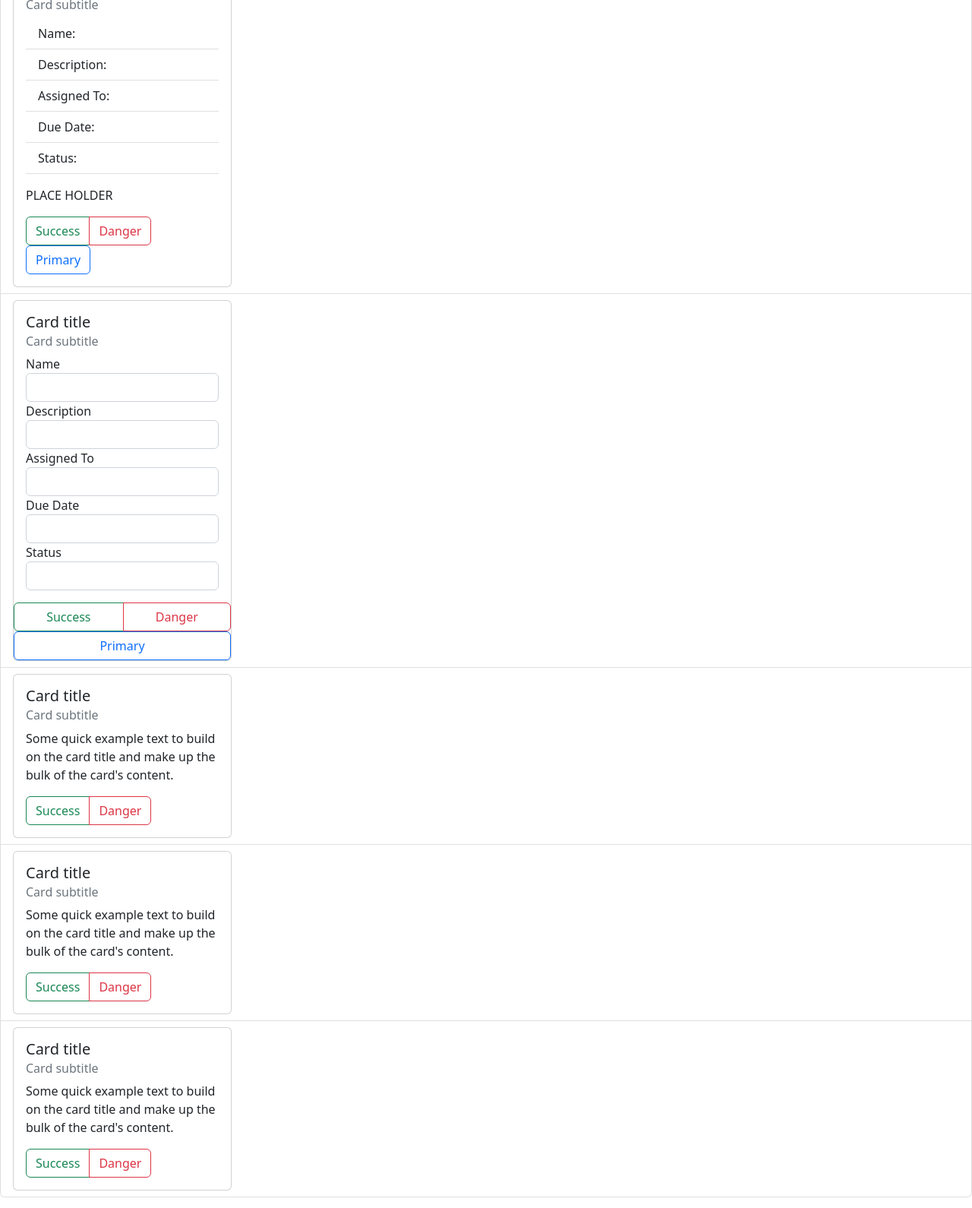
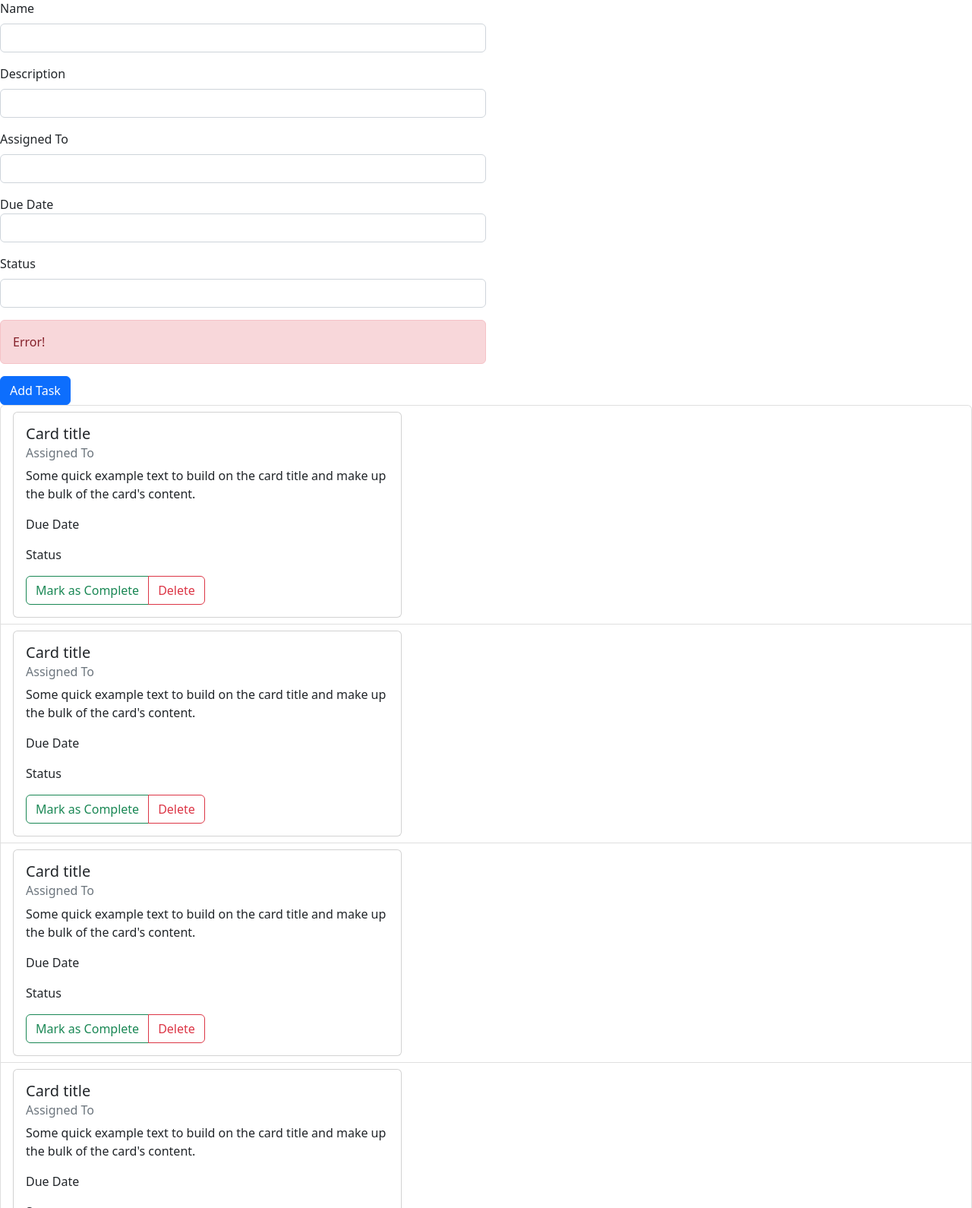
Before and after one commit to nmccoy40/Group-5-Project, a plain HTML site: page index.html in a window 1280 px wide. Shown: the part 57-1647 px from the top of the page at 76% size. Drawn offline with nearby package versions, Linux system fonts and the light colour scheme.

Commit message:
added taskManager file

```diff
--- /dev/null
+++ b/assets/js/index.js
@@ -0,0 +1,18 @@
+function validFormFieldInput(data) {
+    const inputName = document.querySelector('#inputName');
+    const name = inputName.value;
+    const inputDescription = document.querySelector('#inputDescription');
+    const description = inputDescription.value;
+    const inputAssignedTo = document.querySelector('#inputAssignedTo');
+    const assignedTo = inputAssignedTo.value;
+    const inputDate = document.querySelector('#inputDate');
+    const dueDate = inputDate.value;
+    const inputStatus = document.querySelector('#inputStatus');
+    const status = inputStatus.value;
+
+    console.log(`name ${name}`);
+    console.log(`description ${description}`);
+    console.log(`assign: ${assignedTo}`);
+    console.log(`date: ${dueDate}`);
+    console.log(`status: ${status}`);
+}
--- /dev/null
+++ b/assets/js/taskManager.js
@@ -0,0 +1,41 @@
+class TaskManager {
+    constructor(tasks, currentId = 0) {
+        this.tasks = []
+        this.currentId = currentId;
+    }
+
+    addTask(name, description, assignedTo, dueDate, status) {
+        this.name = name;
+        this.description = description;
+        this.assignedTo = assignedTo;
+        this.dueDate = dueDate;
+        this.status = status;
+        this.currentId++;
+
+        let id = this.currentId;
+
+        this.tasks.push(
+            {
+                id: this.currentId,
+                name: name,
+                description: description,
+                assignedTo: assignedTo,
+                dueDate: dueDate,
+                status: 'TODO'
+            }
+        );
+    }
+
+    // get allTasks() {
+    //     return this.tasks;
+    // }
+}
+console.log(TaskManager.tasks)
+
+let task0 = new TaskManager();
+task0.addTask('clean room', 'make bed and vaccum', 'JP', '11/16/2022');
+let task1 = new TaskManager();
+task1.addTask('clean bathroom', 'clean tub and toilet', 'JP', '11/16/2022');
+console.log(task0);
+console.log(task1);
+console.log(TaskManager.tasks);
--- a/index.html
+++ b/index.html
@@ -5,127 +5,129 @@
     <meta charset="UTF-8">
     <meta http-equiv="X-UA-Compatible" content="IE=edge">
     <meta name="viewport" content="width=device-width, initial-scale=1.0">
-  <title>Task Manager</title>
-  <!-- CSS only -->
+    <title>Group 5 Project</title>
     <link href="https://cdn.jsdelivr.net/npm/bootstrap@5.2.1/dist/css/bootstrap.min.css" rel="stylesheet"
         integrity="sha384-iYQeCzEYFbKjA/T2uDLTpkwGzCiq6soy8tYaI1GyVh/UjpbCx/TYkiZhlZB6+fzT" crossorigin="anonymous">
-  <link rel="stylesheet" href="css/style.css">
+    <link rel="stylesheet" href="assets/css/styles.css">
 </head>
 
 <body>
+    <nav class="navbar bg-light">
+        <div class="container-fluid">
+            <a class="navbar-brand" href="#">Group 5 Final Project</a>
+        </div>
+    </nav>
+    <div class="w-50">
+        <form>
+            <div class="mb-3">
+                <label for="inputName" class="form-label">Name</label>
+                <input type="text" class="form-control" id="inputName">
+            </div>
+            <div class="mb-3">
+                <label for="inputDescription" class="form-label">Description</label>
+                <input type="text" class="form-control" id="inputDescription">
+            </div>
+            <div class="mb-3">
+                <label for="inputAssignedTo" class="form-label">Assigned To</label>
+                <input type="text" class="form-control" id="inputAssignedTo">
+            </div>
+            <div class="mb-3">
+                <label for="inputDate" class="form-llabel">Due Date</label>
+                <input type="text" class="form-control" id="inputDate">
+            </div>
+            <div class="mb-3">
+                <label for="inputStatus" class="form-label">Status</label>
+                <input type="text" class="form-control" id="inputStatus">
+            </div>
+            <div class="alert alert-danger" role="alert">
+              Error!
+            </div>
+            <button id="TaskFormButton" type="submit" class="btn btn-primary">Add Task</button>
+
+
+          </form>
+            </div>
+
     <ul class="list-group">
         <li class="list-group-item">
-      <div class="card" style="width: 18rem;">
+            <div class="card" style="width: 32rem;">
                 <div class="card-body">
                     <h5 class="card-title">Card title</h5>
-          <h6 class="card-subtitle mb-2 text-muted">Card subtitle</h6>
-          <!--- Adding list --->
-
-<ul class="list-group list-group-flush">
-  <li class="list-group-item">Name:</li>
-  <li class="list-group-item">Description:</li>
-  <li class="list-group-item">Assigned To: </li>
-  <li class="list-group-item">Due Date:</li>
-  <li class="list-group-item">Status:</li>
-  <li class="list-group-item"></li>
-</ul>
-
-
-            <p class="card-text">PLACE HOLDER</p>
+                    <h6 class="card-subtitle mb-2 text-muted">Assigned To</h6>
+                    <p class="card-text">Some quick example text to build on the card title and make up the bulk of the card's content.</p>
+                    <p class="card-text">Due Date</p>
+                    <p class="card-text">Status</p>
                     <div class="btn-group" role="group" aria-label="Basic example">
-              <button type="button" class="btn btn-outline-success">Success</button>
-              <button type="button" class="btn btn-outline-danger">Danger</button>
-            </div>
-
-            <!--- Adding button--->
-            <button type="button" class="btn btn-outline-primary">Primary</button>
-        </div>
-      </div>
-    </li>
-
-
-    <!--- Adding form below--->
-    <li class="list-group-item">
-      <div class="card" style="width: 18rem;">
-        <div class="card-body">
-<form>
-  <h5 class="card-title">Card title</h5>
-  <h6 class="card-subtitle mb-2 text-muted">Card subtitle</h6>
-  <div class="form-group">
-    <label for="exampleInputEmail1">Name</label>
-    <input type="Name" class="form-control" id="exampleInputName" aria-describedby="emailHelp">
-  </div>
-  <div class="form-group">
-    <label for="exampleInputPassword1">Description</label>
-    <input type="Description" class="form-control" id="exampleInputDescription">
-  </div>
-  <div class="form-group">
-    <label for="exampleInputEmail1">Assigned To</label>
-    <input type="Assigned To" class="form-control" id="exampleInputAssigned To" aria-describedby="emailHelp">
-  </div>
-  <div class="form-group">
-    <label for="exampleInputPassword1">Due Date</label>
-    <input type="Due Date" class="form-control" id="exampleInputDue Date">
-  </div>
-  <div class="form-group">
-    <label for="exampleInputPassword1">Status</label>
-    <input type="Status" class="form-control" id="exampleInputStatus">
-  </div>
-  </div>
-  <div class="btn-group" role="group" aria-label="Basic example">
-    <button type="button" class="btn btn-outline-success">Success</button>
-    <button type="button" class="btn btn-outline-danger">Danger</button>
-  </div>
-
-  <button type="button" class="btn btn-outline-primary">Primary</button>
-</form>
-
-        <!--- Adding form above--->
-
-
-
-    <li class="list-group-item">
-      <div class="card" style="width: 18rem;">
-        <div class="card-body">
-          <h5 class="card-title">Card title</h5>
-          <h6 class="card-subtitle mb-2 text-muted">Card subtitle</h6>
-            <p class="card-text">Some quick example text to build on the card title and make up the bulk of the card's content.</p>
-            <div class="btn-group" role="group" aria-label="Basic example">
-              <button type="button" class="btn btn-outline-success">Success</button>
-              <button type="button" class="btn btn-outline-danger">Danger</button>
+                        <button type="button" class="btn btn-outline-success">Mark as Complete</button>
+                        <button type="button" class="btn btn-outline-danger">Delete</button>
                     </div>
                 </div>
             </div>
         </li>
         <li class="list-group-item">
-      <div class="card" style="width: 18rem;">
+            <div class="card" style="width: 32rem;">
                 <div class="card-body">
                     <h5 class="card-title">Card title</h5>
-          <h6 class="card-subtitle mb-2 text-muted">Card subtitle</h6>
+                    <h6 class="card-subtitle mb-2 text-muted">Assigned To</h6>
                     <p class="card-text">Some quick example text to build on the card title and make up the bulk of the card's content.</p>
+                    <p class="card-text">Due Date</p>
+                    <p class="card-text">Status</p>
                     <div class="btn-group" role="group" aria-label="Basic example">
-              <button type="button" class="btn btn-outline-success">Success</button>
-              <button type="button" class="btn btn-outline-danger">Danger</button>
+                        <button type="button" class="btn btn-outline-success">Mark as Complete</button>
+                        <button type="button" class="btn btn-outline-danger">Delete</button>
                     </div>
                 </div>
             </div>
         </li>
         <li class="list-group-item">
-      <div class="card" style="width: 18rem;">
+            <div class="card" style="width: 32rem;">
                 <div class="card-body">
                     <h5 class="card-title">Card title</h5>
-          <h6 class="card-subtitle mb-2 text-muted">Card subtitle</h6>
+                    <h6 class="card-subtitle mb-2 text-muted">Assigned To</h6>
                     <p class="card-text">Some quick example text to build on the card title and make up the bulk of the card's content.</p>
+                    <p class="card-text">Due Date</p>
+                    <p class="card-text">Status</p>
                     <div class="btn-group" role="group" aria-label="Basic example">
-              <button type="button" class="btn btn-outline-success">Success</button>
-              <button type="button" class="btn btn-outline-danger">Danger</button>
+                        <button type="button" class="btn btn-outline-success">Mark as Complete</button>
+                        <button type="button" class="btn btn-outline-danger">Delete</button>
                     </div>
                 </div>
             </div>
         </li>
+        <li class="list-group-item">
+            <div class="card" style="width: 32rem;">
+                <div class="card-body">
+                    <h5 class="card-title">Card title</h5>
+                    <h6 class="card-subtitle mb-2 text-muted">Assigned To</h6>
+                    <p class="card-text">Some quick example text to build on the card title and make up the bulk of the card's content.</p>
+                    <p class="card-text">Due Date</p>
+                    <p class="card-text">Status</p>
+                    <div class="btn-group" role="group" aria-label="Basic example">
+                        <button type="button" class="btn btn-outline-success">Mark as Complete</button>
+                        <button type="button" class="btn btn-outline-danger">Delete</button>
+                    </div>
+                </div>
+            </div>
+        </li>
+        <li class="list-group-item">
+            <div class="card" style="width: 32rem;">
+                <div class="card-body">
+                    <h5 class="card-title">Card title</h5>
+                    <h6 class="card-subtitle mb-2 text-muted">Assigned To</h6>
+                    <p class="card-text">Some quick example text to build on the card title and make up the bulk of the card's content.</p>
+                    <p class="card-text">Due Date</p>
+                    <p class="card-text">Status</p>
+                    <div class="btn-group" role="group" aria-label="Basic example">
+                        <button type="button" class="btn btn-outline-success">Mark as Complete</button>
+                        <button type="button" class="btn btn-outline-danger">Delete</button>
+                    </div>
+                </div>
+            </div>
+        </li>
+    </ul>
+    <script src="./assets/js/taskManager.js"></script>
+    <script src="./assets/js/index.js"></script>
 
-  </ul>
-  <script src="/index.js"></script>
 </body>
 
 </html>
--- a/index.js
+++ /dev/null
@@ -1,6 +0,0 @@
-function validFormFieldInput(data) {
-    const newTaskNameInput = document.querySelector('#newTaskNameInput');
-    const name = newTaskNameInput.value;
-
-    console.log('');
-}
```
Lines whose indentation alone changed are shown as unchanged.
